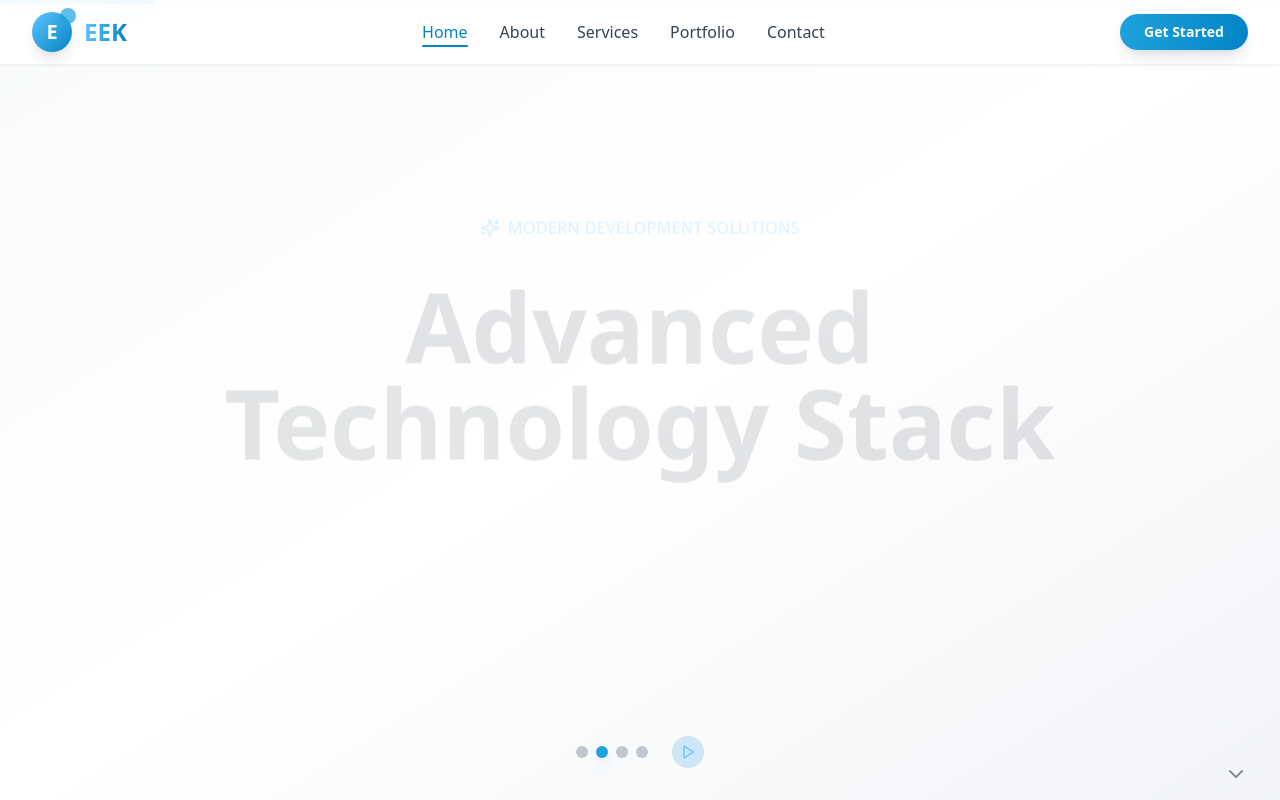
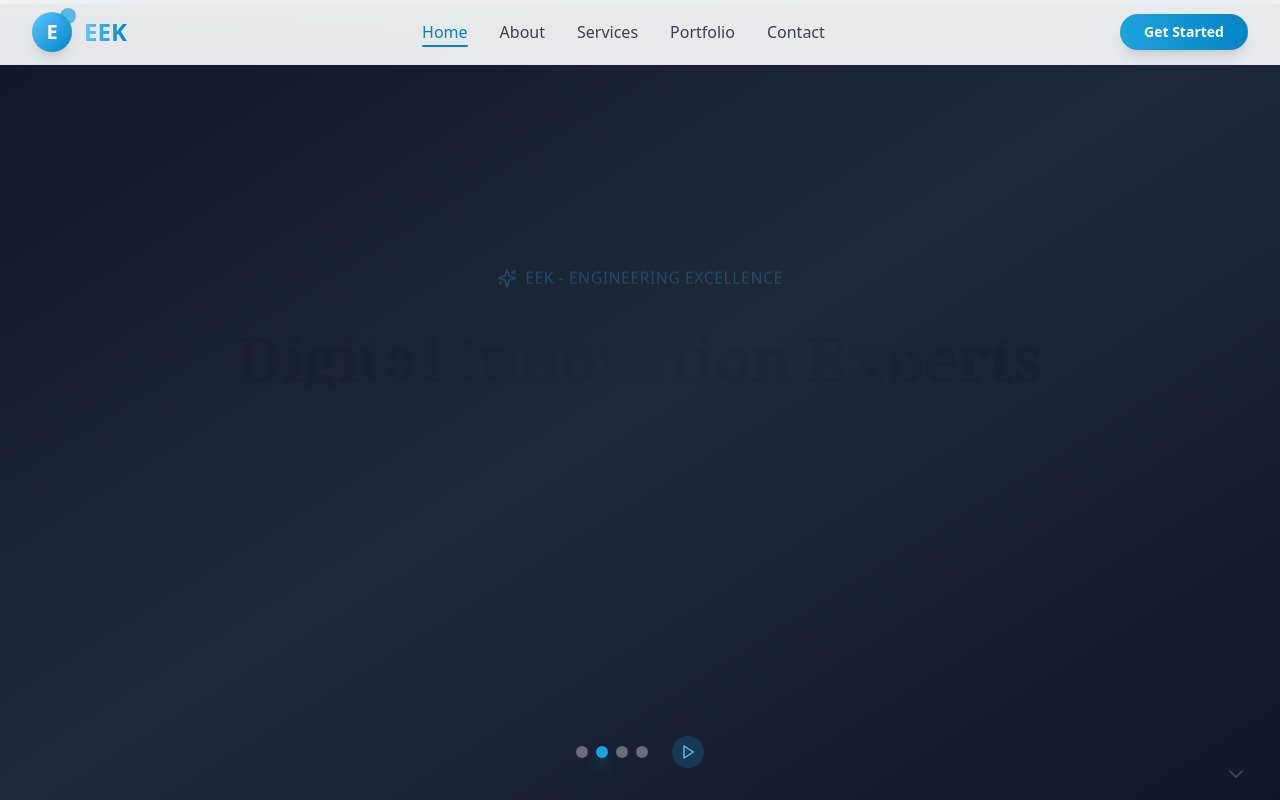
Before and after one commit to KwameGilbert/wedding, a React (Vite) app: page / in a window 1280 px wide. Shown: the top 800 px of the page. Built offline with nearby package versions, Linux system fonts and the light colour scheme; the HTML template or start-up script is replaced by a standard one.

Commit message:
Apply diff changes to HeroCarousel subtitle and heading styling
cgen-184266cc8334425da4305fe23c86e535

```diff
--- a/src/components/HeroCarousel.tsx
+++ b/src/components/HeroCarousel.tsx
@@ -15,42 +15,42 @@ interface HeroSlide {
 const slides: HeroSlide[] = [
   {
     id: 1,
-    title: "Digital Innovation Experts",
+    title: "Solar Energy Revolution",
     subtitle: "EEK - Engineering Excellence",
     description:
-      "Transform your vision into powerful digital solutions with cutting-edge technology and exceptional design.",
+      "Leading the sustainable energy transition with cutting-edge solar panel technology, smart electrical systems, and innovative software solutions.",
     image:
-      "https://images.unsplash.com/photo-1558618666-fcd25c85cd64?q=80&w=2069&auto=format&fit=crop&ixlib=rb-4.0.3",
+      "https://images.unsplash.com/photo-1509391366360-2e959784a276?q=80&w=2069&auto=format&fit=crop&ixlib=rb-4.0.3",
     gradient: "from-eek-blue-500/20 via-eek-blue-600/20 to-eek-blue-700/20",
   },
   {
     id: 2,
-    title: "Advanced Technology Stack",
-    subtitle: "Modern Development Solutions",
+    title: "Smart Electrical Systems",
+    subtitle: "Advanced Power Solutions",
     description:
-      "Leverage React, TypeScript, and cloud technologies to build scalable applications that drive business growth.",
+      "Intelligent electrical infrastructure designed for maximum efficiency, safety, and reliability in residential and commercial applications.",
     image:
-      "https://images.unsplash.com/photo-1451187580459-43490279c0fa?q=80&w=2072&auto=format&fit=crop&ixlib=rb-4.0.3",
+      "https://images.unsplash.com/photo-1473341304170-971dccb5ac1e?q=80&w=2072&auto=format&fit=crop&ixlib=rb-4.0.3",
     gradient: "from-eek-blue-400/20 via-eek-blue-500/20 to-eek-blue-600/20",
   },
   {
     id: 3,
-    title: "Enterprise-Grade Solutions",
-    subtitle: "Scalable & Secure",
+    title: "Energy Management Software",
+    subtitle: "Digital Control & Monitoring",
     description:
-      "Build robust applications designed for enterprise scale with industry-leading security and performance standards.",
+      "Comprehensive software platforms for real-time energy monitoring, predictive maintenance, and optimization of solar and electrical systems.",
     image:
-      "https://images.unsplash.com/photo-1519389950473-47ba0277781c?q=80&w=2070&auto=format&fit=crop&ixlib=rb-4.0.3",
+      "https://images.unsplash.com/photo-1460925895917-afdab827c52f?q=80&w=2070&auto=format&fit=crop&ixlib=rb-4.0.3",
     gradient: "from-eek-blue-600/20 via-eek-blue-700/20 to-eek-blue-800/20",
   },
   {
     id: 4,
-    title: "Future-Ready Applications",
-    subtitle: "Innovation Meets Excellence",
+    title: "Sustainable Future Technology",
+    subtitle: "Innovation for Tomorrow",
     description:
-      "Experience the next generation of digital solutions with AI-powered features and intuitive user interfaces.",
+      "Pioneering next-generation renewable energy solutions with AI-powered optimization and seamless integration capabilities.",
     image:
-      "https://images.unsplash.com/photo-1635070041078-e363dbe005cb?q=80&w=2070&auto=format&fit=crop&ixlib=rb-4.0.3",
+      "https://images.unsplash.com/photo-1466611653911-95081537e5b7?q=80&w=2070&auto=format&fit=crop&ixlib=rb-4.0.3",
     gradient: "from-eek-blue-300/20 via-eek-blue-500/20 to-eek-blue-700/20",
   },
 ];
@@ -150,7 +150,7 @@ const HeroCarousel = () => {
   };
 
   return (
-    <div className="relative min-h-screen overflow-hidden bg-gradient-to-br from-gray-50 via-white to-gray-100">
+    <div className="relative min-h-screen overflow-hidden bg-gradient-to-br from-slate-900 via-slate-800 to-slate-900">
       {/* Background Image Carousel */}
       <AnimatePresence mode="wait">
         <motion.div
@@ -168,7 +168,7 @@ const HeroCarousel = () => {
           <div
             className={`absolute inset-0 bg-gradient-to-br ${slides[currentSlide].gradient}`}
           />
-          <div className="absolute inset-0 bg-white/60" />
+          <div className="absolute inset-0 bg-slate-900/40" />
         </motion.div>
       </AnimatePresence>
 
@@ -196,8 +196,8 @@ const HeroCarousel = () => {
                 className="flex items-center justify-center gap-2 text-eek-blue-400 font-medium tracking-wide"
               >
                 <Sparkles className="w-5 h-5" />
-                <span className="text-sm sm:text-base uppercase">
-                  {slides[currentSlide].subtitle}
+                <span className="text-sm sm:text-base uppercase font-medium">
+                  EEK - Engineering Excellence
                 </span>
               </motion.div>
 
@@ -205,18 +205,24 @@ const HeroCarousel = () => {
               <motion.h1
                 custom={1}
                 variants={textVariants}
-                className="text-4xl sm:text-6xl lg:text-7xl xl:text-8xl font-bold leading-tight"
+                className="text-4xl sm:text-6xl lg:text-7xl xl:text-8xl leading-tight"
+                style={{
+                  font: "700 60px/60px Georgia, serif",
+                  textDecoration: "line-through",
+                  backgroundClip: "text",
+                  backgroundImage:
+                    "linear-gradient(to right, rgb(17, 24, 39), rgb(31, 41, 55), rgb(17, 24, 39))",
+                  color: "transparent",
+                }}
               >
-                <span className="bg-gradient-to-r from-gray-900 via-gray-800 to-gray-900 bg-clip-text text-transparent">
-                  {slides[currentSlide].title}
-                </span>
+                Digital Innovation Experts
               </motion.h1>
 
               {/* Description */}
               <motion.p
                 custom={2}
                 variants={textVariants}
-                className="text-lg sm:text-xl lg:text-2xl text-gray-700 max-w-3xl mx-auto leading-relaxed"
+                className="text-lg sm:text-xl lg:text-2xl text-gray-300 max-w-3xl mx-auto leading-relaxed"
               >
                 {slides[currentSlide].description}
               </motion.p>
@@ -231,14 +237,14 @@ const HeroCarousel = () => {
                   size="lg"
                   className="bg-gradient-to-r from-eek-blue-500 to-eek-blue-600 hover:from-eek-blue-600 hover:to-eek-blue-700 text-white font-semibold px-8 py-4 text-lg rounded-full shadow-2xl transform hover:scale-105 transition-all duration-300"
                 >
-                  Get Started
+                  Get Solar Quote
                 </Button>
                 <Button
                   variant="outline"
                   size="lg"
-                  className="border-2 border-eek-blue-500 bg-white/80 backdrop-blur-sm hover:bg-eek-blue-50 text-eek-blue-600 font-semibold px-8 py-4 text-lg rounded-full"
+                  className="border-2 border-white/20 bg-white/10 backdrop-blur-sm hover:bg-white/20 text-white font-semibold px-8 py-4 text-lg rounded-full"
                 >
-                  Learn More
+                  View Solutions
                 </Button>
               </motion.div>
             </motion.div>
```
